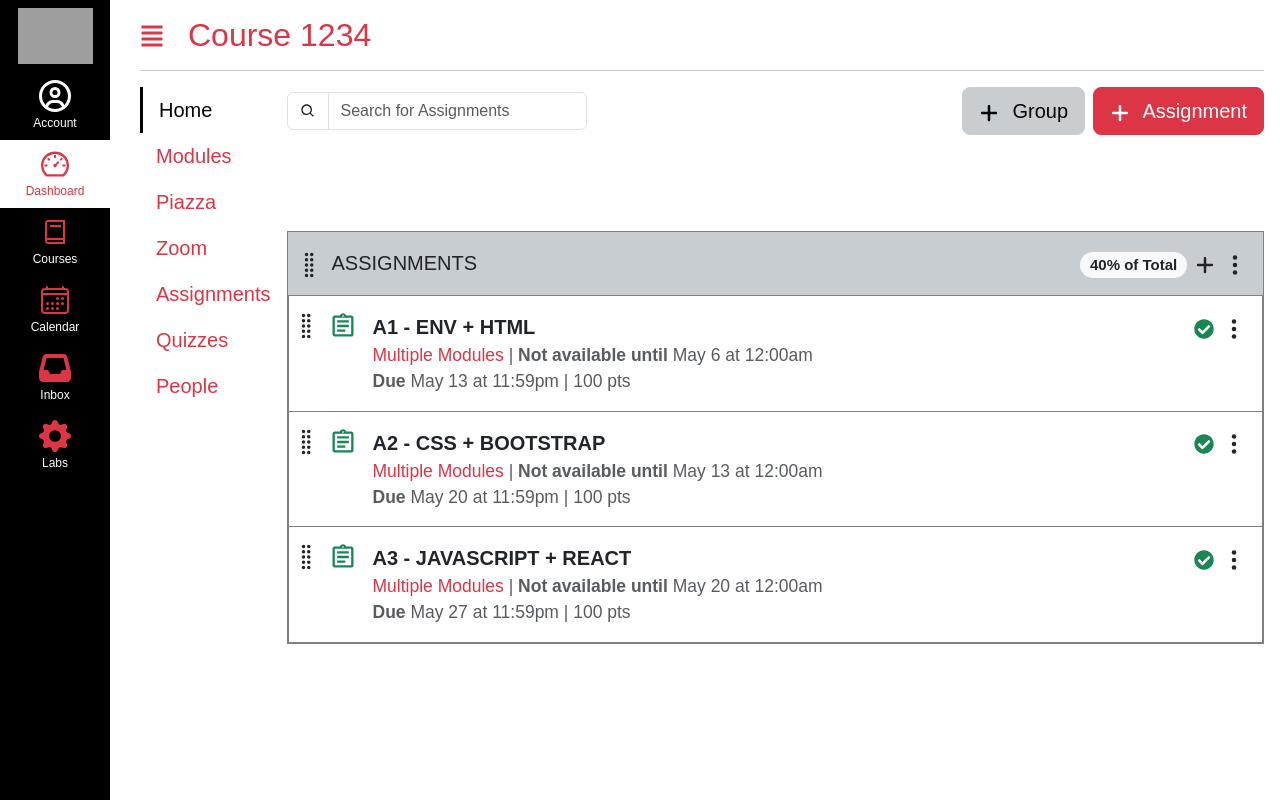
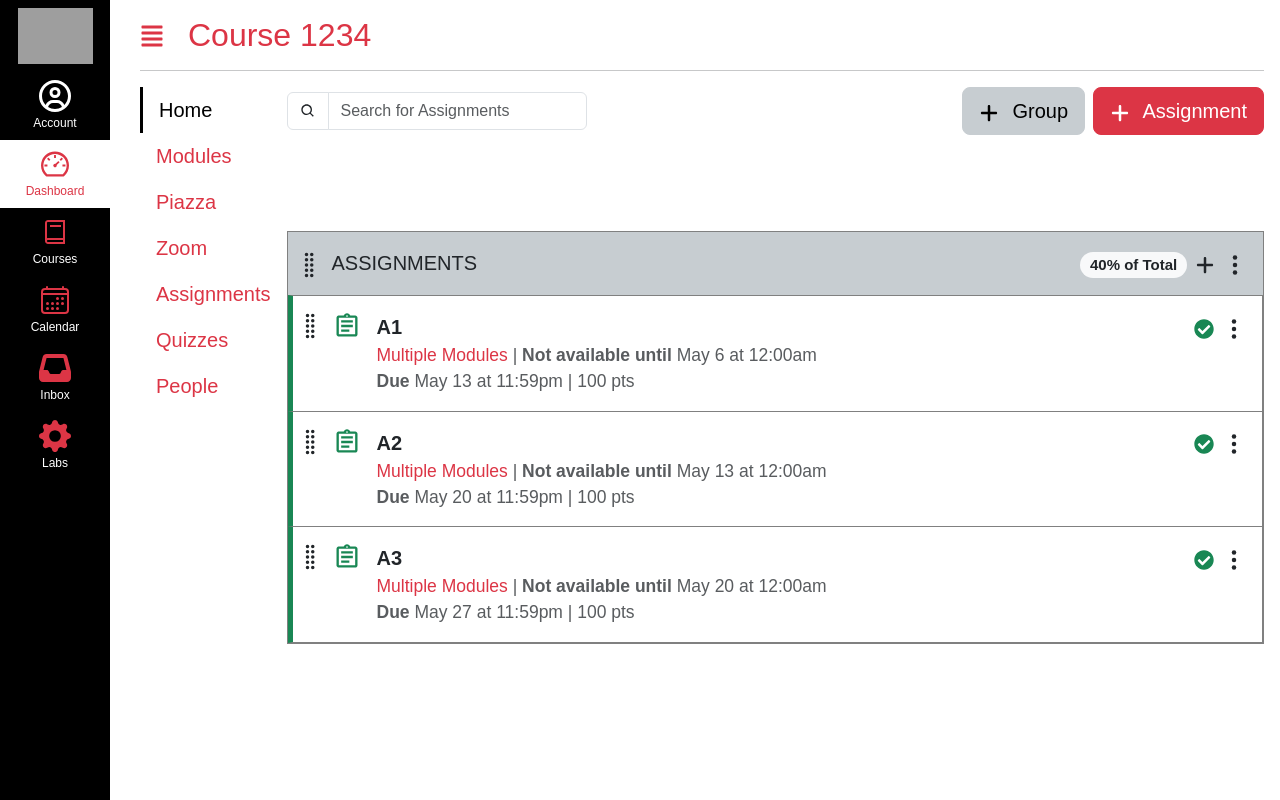
Before and after one commit to yu-agnes/kambaz-next-js, a Next.js app: page /Courses/1234/Assignments in a window 1280 px wide. Built offline with nearby package versions, Linux system fonts and the light colour scheme; grey boxes are pictures that could not be loaded.

Commit message:
Assignment2

```diff
--- a/app/(Kambaz)/Courses/[cid]/Assignments/page.tsx
+++ b/app/(Kambaz)/Courses/[cid]/Assignments/page.tsx
@@ -24,7 +24,8 @@ export default function Assignments() {
           {/* Assignment Items */}
           <ListGroup className="rounded-0">
             {/* A1 */}
-            <ListGroupItem className="wd-assignment-list-item p-3 ps-1">
+            <ListGroupItem className="wd-assignment-list-item p-3 ps-1"
+              style={{ borderLeft: '5px solid #198754' }}>
               <div className="d-flex align-items-start">
                 <BsGripVertical className="me-2 fs-3" />
                 <MdOutlineAssignment className="me-3 fs-3 text-success" />
@@ -33,7 +34,7 @@ export default function Assignments() {
                     href="/Courses/1234/Assignments/123"
                     className="wd-assignment-link text-dark text-decoration-none fw-bold"
                   >
-                    A1 - ENV + HTML
+                    A1
                   </Link>
                   <div className="text-muted small">
                     <span className="text-danger">Multiple Modules</span> | <b>Not available until</b> May 6 at 12:00am
@@ -47,7 +48,8 @@ export default function Assignments() {
             </ListGroupItem>
 
             {/* A2 */}
-            <ListGroupItem className="wd-assignment-list-item p-3 ps-1">
+            <ListGroupItem className="wd-assignment-list-item p-3 ps-1"
+              style={{ borderLeft: '5px solid #198754' }}>
               <div className="d-flex align-items-start">
                 <BsGripVertical className="me-2 fs-3" />
                 <MdOutlineAssignment className="me-3 fs-3 text-success" />
@@ -56,7 +58,7 @@ export default function Assignments() {
                     href="/Courses/1234/Assignments/124"
                     className="wd-assignment-link text-dark text-decoration-none fw-bold"
                   >
-                    A2 - CSS + BOOTSTRAP
+                    A2
                   </Link>
                   <div className="text-muted small">
                     <span className="text-danger">Multiple Modules</span> | <b>Not available until</b> May 13 at 12:00am
@@ -70,7 +72,8 @@ export default function Assignments() {
             </ListGroupItem>
 
             {/* A3 */}
-            <ListGroupItem className="wd-assignment-list-item p-3 ps-1">
+            <ListGroupItem className="wd-assignment-list-item p-3 ps-1"
+              style={{ borderLeft: '5px solid #198754' }}>
               <div className="d-flex align-items-start">
                 <BsGripVertical className="me-2 fs-3" />
                 <MdOutlineAssignment className="me-3 fs-3 text-success" />
@@ -79,7 +82,7 @@ export default function Assignments() {
                     href="/Courses/1234/Assignments/125"
                     className="wd-assignment-link text-dark text-decoration-none fw-bold"
                   >
-                    A3 - JAVASCRIPT + REACT
+                    A3
                   </Link>
                   <div className="text-muted small">
                     <span className="text-danger">Multiple Modules</span> | <b>Not available until</b> May 20 at 12:00am
```
Also changed, not shown: app/(Kambaz)/Account/Navigation.tsx (+12 -7 lines).
